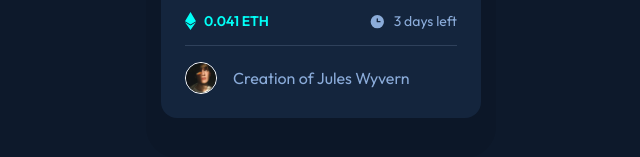
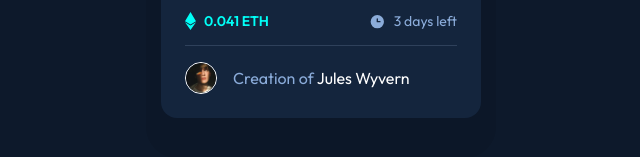
Before and after one commit to Nipaaaa1/nft-preview-card, a plain HTML site: page index.html in a window 1280 px wide. Shown: the part 547-704 px from the top of the page, 319-959 px from the left. Drawn offline with nearby package versions, Linux system fonts and the light colour scheme.

Commit message:
Forgot a style on text white

```diff
--- a/index.html
+++ b/index.html
@@ -70,7 +70,7 @@
             <img class="h-full border-[1px] border-white rounded-full" src="./images/image-avatar.png" alt="Avatar">
             <p class="text-softBlue">
               Creation of
-              <a class="hover:text-cyan transition" href="#">
+              <a class="text-white hover:text-cyan transition" href="#">
                 Jules Wyvern
               </a>
             </p>
```
Also changed, not shown: screenshot.png.
